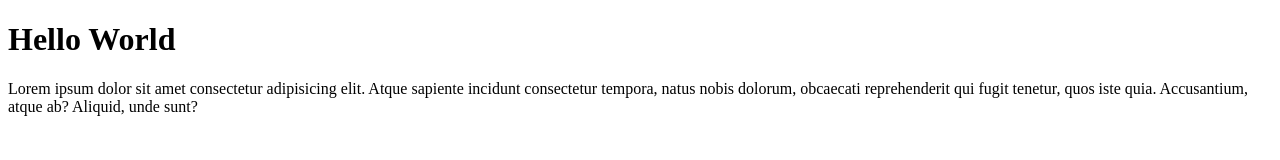
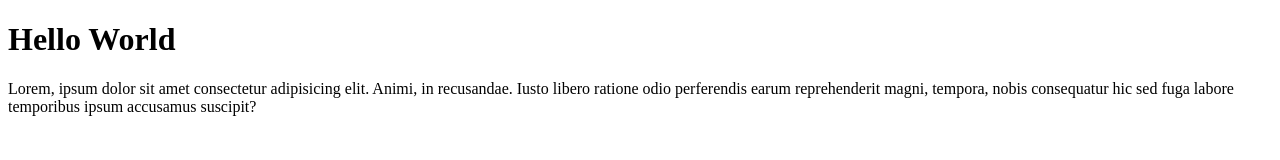
Before and after one commit to Gityread/siteexempl, a plain HTML site: page index.html in a window 1280 px wide. Drawn offline with Linux system fonts and the light colour scheme.

Commit message:
display
alteração

```diff
--- a/index.html
+++ b/index.html
@@ -7,6 +7,6 @@
 </head>
 <body>
     <h1>Hello World</h1>
-    <p>Lorem ipsum dolor sit amet consectetur adipisicing elit. Atque sapiente incidunt consectetur tempora, natus nobis dolorum, obcaecati reprehenderit qui fugit tenetur, quos iste quia. Accusantium, atque ab? Aliquid, unde sunt?</p>
+    <p>Lorem, ipsum dolor sit amet consectetur adipisicing elit. Animi, in recusandae. Iusto libero ratione odio perferendis earum reprehenderit magni, tempora, nobis consequatur hic sed fuga labore temporibus ipsum accusamus suscipit?</p>
 </body>
 </html>
```
